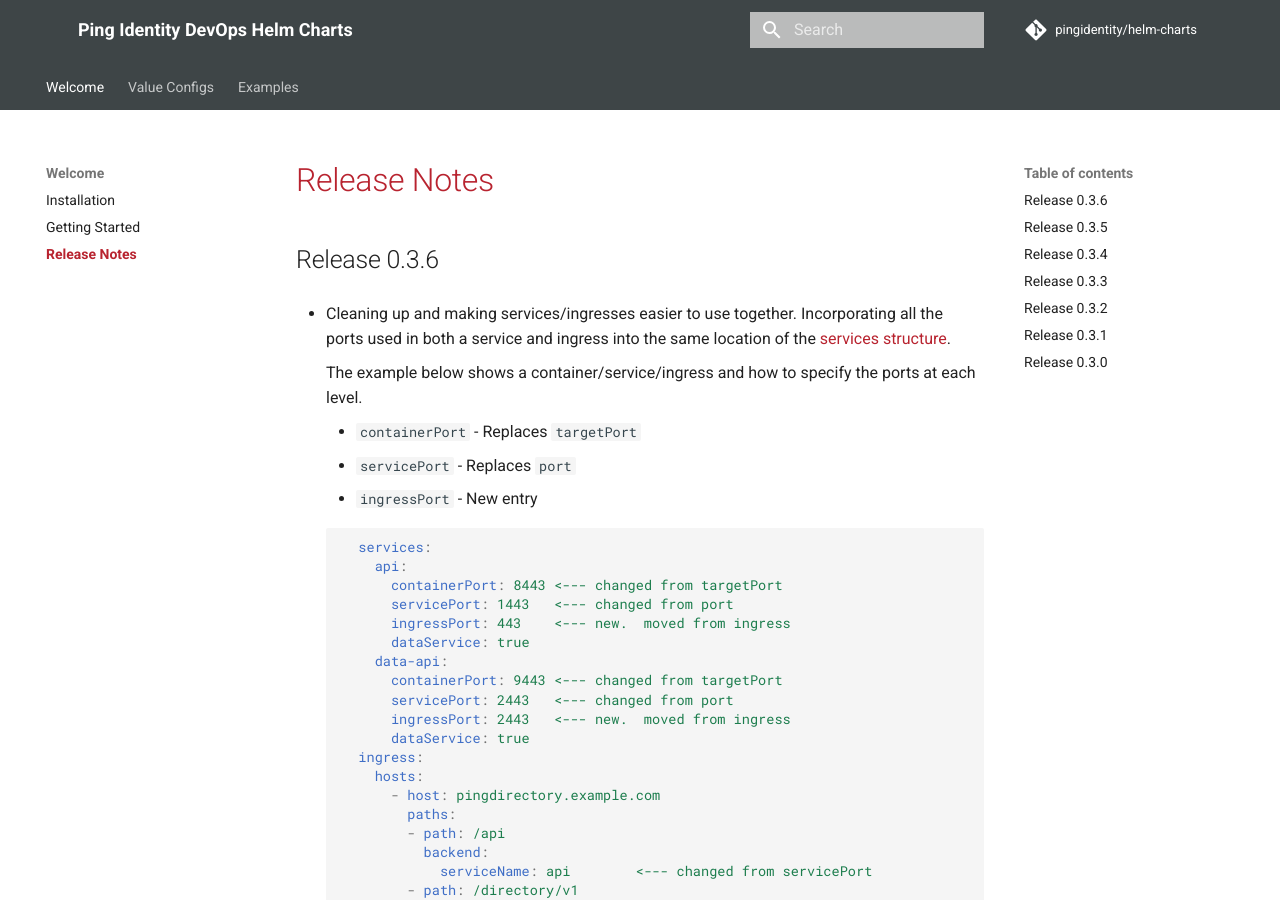
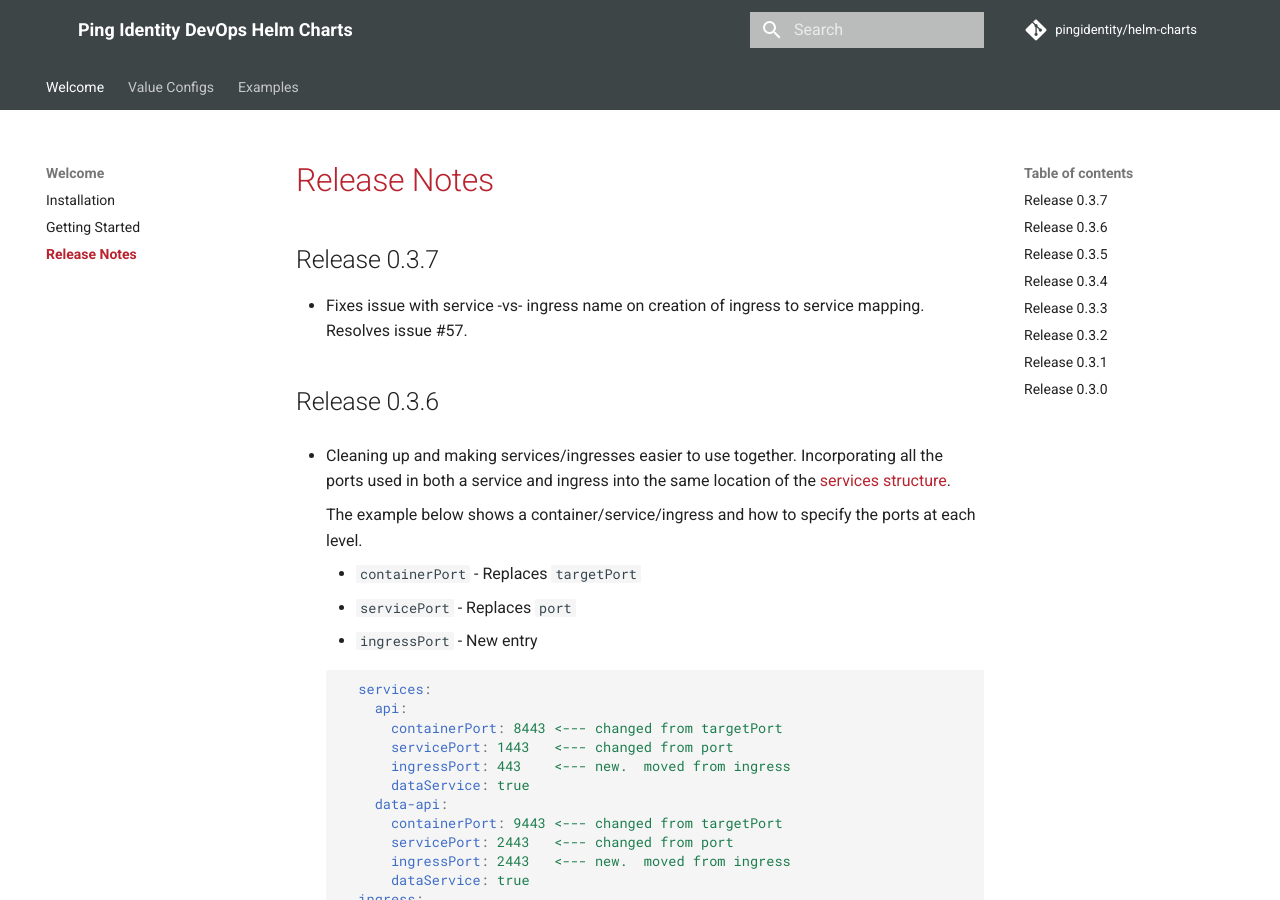
Before and after one commit to pingidentity/helm-charts, an MkDocs documentation site: the page built from docs/release-notes.md, in a window 1280 px wide and 900 px high. Built offline with MkDocs 1.6.1 and Material for MkDocs 9.7.7, drawn with Linux system fonts in a browser that asks for light colours; comment, search, counter and statistics services are not loaded.

Commit message:
Fixes #57. Release Notes

```diff
--- a/docs/release-notes.md
+++ b/docs/release-notes.md
@@ -1,4 +1,9 @@
 # Release Notes
+
+
+## Release 0.3.7
+
+* Fixes issue with service -vs- ingress name on creation of ingress to service mapping.  Resolves issue #57.
 
 ## Release 0.3.6
 
```
Also changed, not shown: 1 other file.
